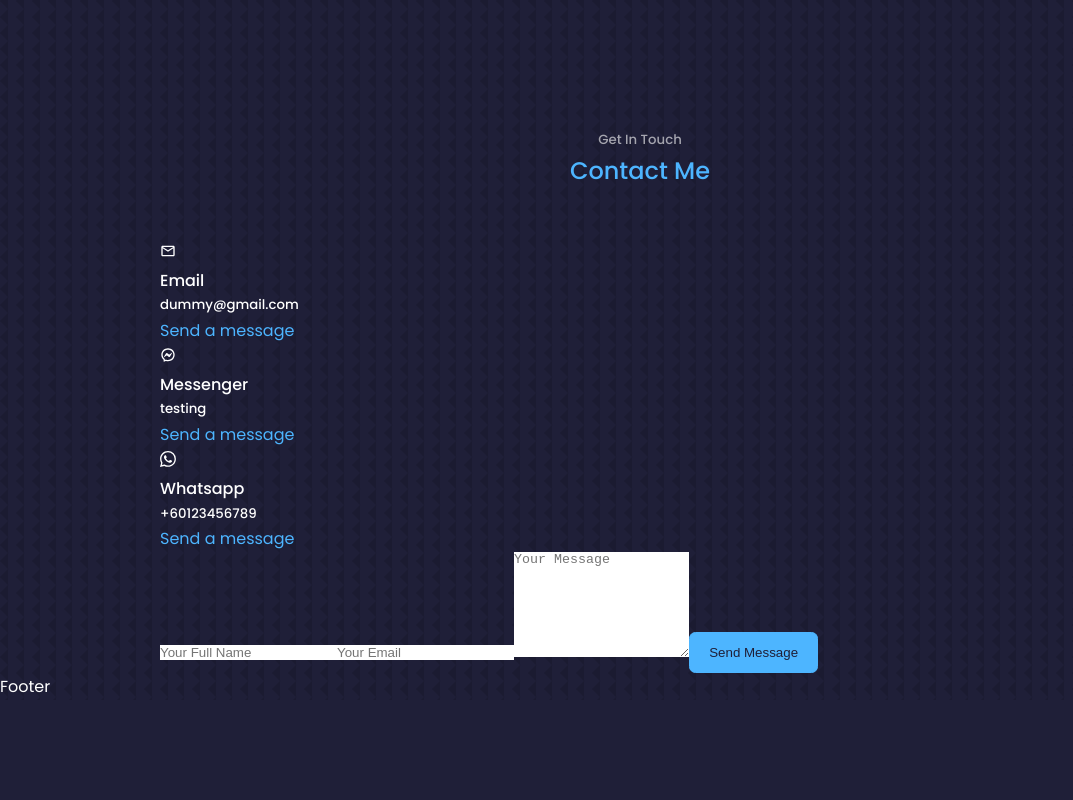
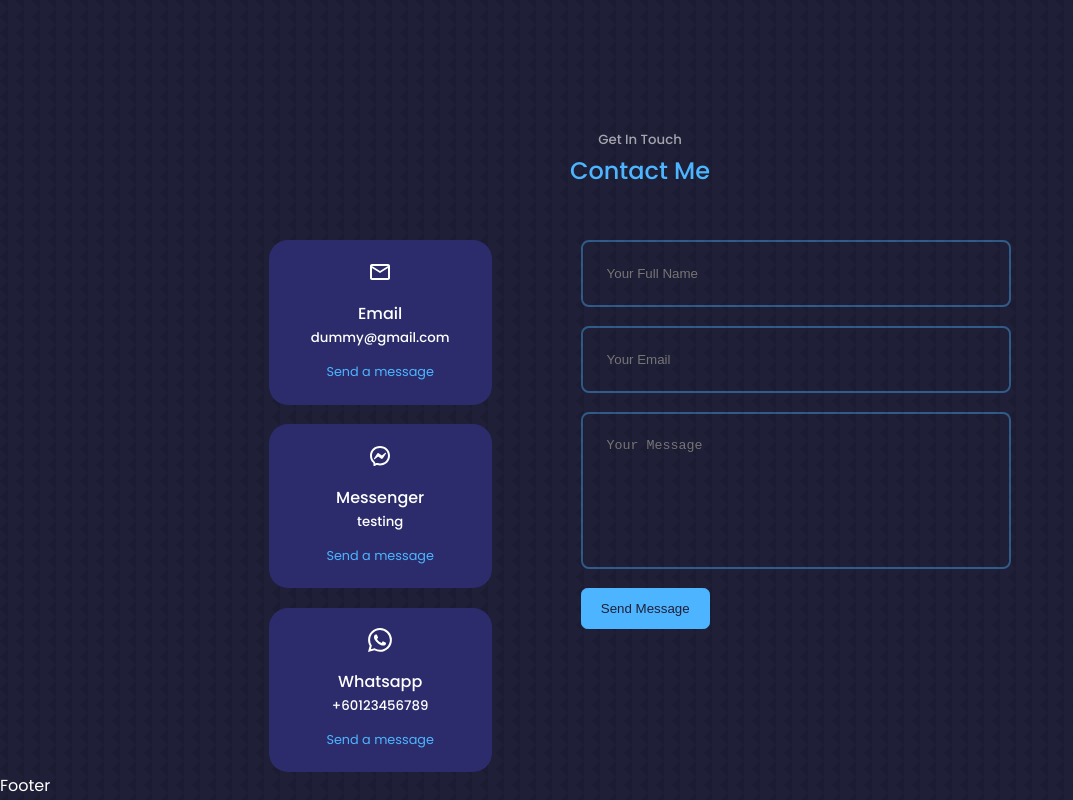
Before and after one commit to jasonkartz7/Wedding-App, a React (Create React App) app: page / in a window 1280 px wide. Shown: the part 4567-5367 px from the top of the page, without its empty margins (0-1073 px from the left). Before the commit the page ends 5267 px from the top, so only its background shows below. Built offline with nearby package versions, Linux system fonts and the light colour scheme.

Commit message:
contact CSS

```diff
--- a/src/components/contact/Contact.jsx
+++ b/src/components/contact/Contact.jsx
@@ -13,19 +13,19 @@
       <div className="container contact_container">
         <div className="contact_options">
           <article className="contact_option">
-            <MdOutlineEmail />
+            <MdOutlineEmail className='contact_option-icon' />
             <h4>Email</h4>
             <h5>dummy@gmail.com</h5>
             <a href="mailto:dummy@gmail.com" target= "_blank">Send a message</a>
           </article>
           <article className="contact_option">
-            <RiMessengerLine />
+            <RiMessengerLine className='contact_option-icon' />
             <h4>Messenger</h4>
             <h5>testing</h5>
             <a href="https://m.me/jasonkartz" target= "_blank">Send a message</a>
           </article>
           <article className="contact_option">
-            <BsWhatsapp />
+            <BsWhatsapp className='contact_option-icon' />
             <h4>Whatsapp</h4>
             <h5>+60123456789</h5>
             <a href="https://api.WhatsApp.com/send?phone=6587520417" target= "_blank">Send a message</a>
--- a/src/components/contact/contact.css
+++ b/src/components/contact/contact.css
@@ -0,0 +1,72 @@
+.container.contact_container {
+    width: 58%;
+    display: grid;
+    grid-template-columns: 30% 58%;
+    gap: 12%;
+}
+
+.contact_options {
+    display: flex;
+    flex-direction: column;
+    gap: 1.2rem;
+}
+
+.contact_option {
+background: var(--color-bg-variant);
+padding: 1.2rem;
+border-radius: 1.2rem;
+text-align: center;
+border: 1px solid transparent;
+transition: var(--transition);
+}
+
+.contact_option:hover {
+    background: transparent;
+    border-color: var(--color-primary-variant);
+}
+
+.contact_option-icon {
+    font-size: 1.5rem;
+    margin-bottom: 0.5rem;
+}
+
+.contact_option a {
+    margin-top: 0.7rem;
+    display: inline-block;
+    font-size: 0.8rem;
+}
+
+/*========== FORM ==========*/
+form {
+    display: flex;
+    flex-direction: column;
+    gap: 1.2rem;
+}
+
+input, textarea {
+    width: 100%;
+    padding: 1.5rem;
+    border-radius: 0.5rem;
+    background: transparent;
+    border: 2px solid var(--color-primary-variant);
+    resize: none;
+    color: var(--color-white);
+}
+
+/* ========== MEDIA QUERIES (MEDIUM DEVICES) ========== */
+
+@media screen and (max-width: 1024px) {
+    .container.contact_container {
+        grid-template-columns: 1fr;
+        gap: 2rem;
+    }
+}
+
+/* ========== MEDIA QUERIES (SMALL DEVICES) ========== */
+
+@media screen and (max-width: 600px) {
+    .container.contact_container {
+        width: var(--container-width-sm);
+    }
+
+}
```
